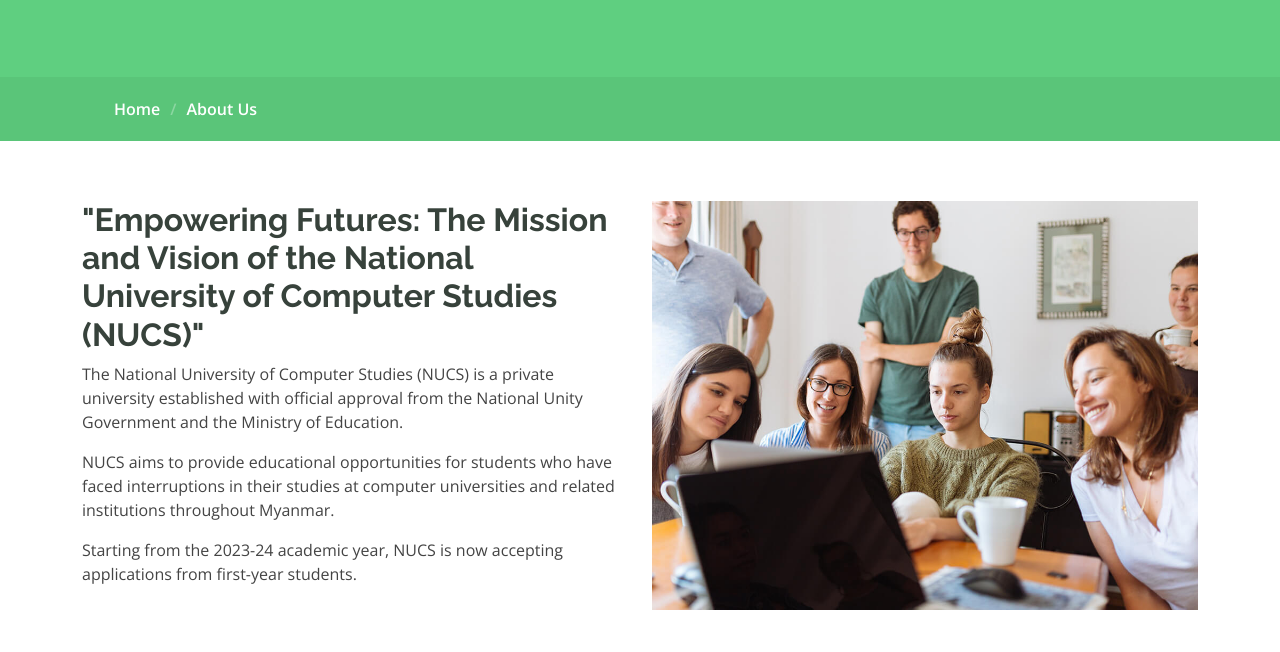
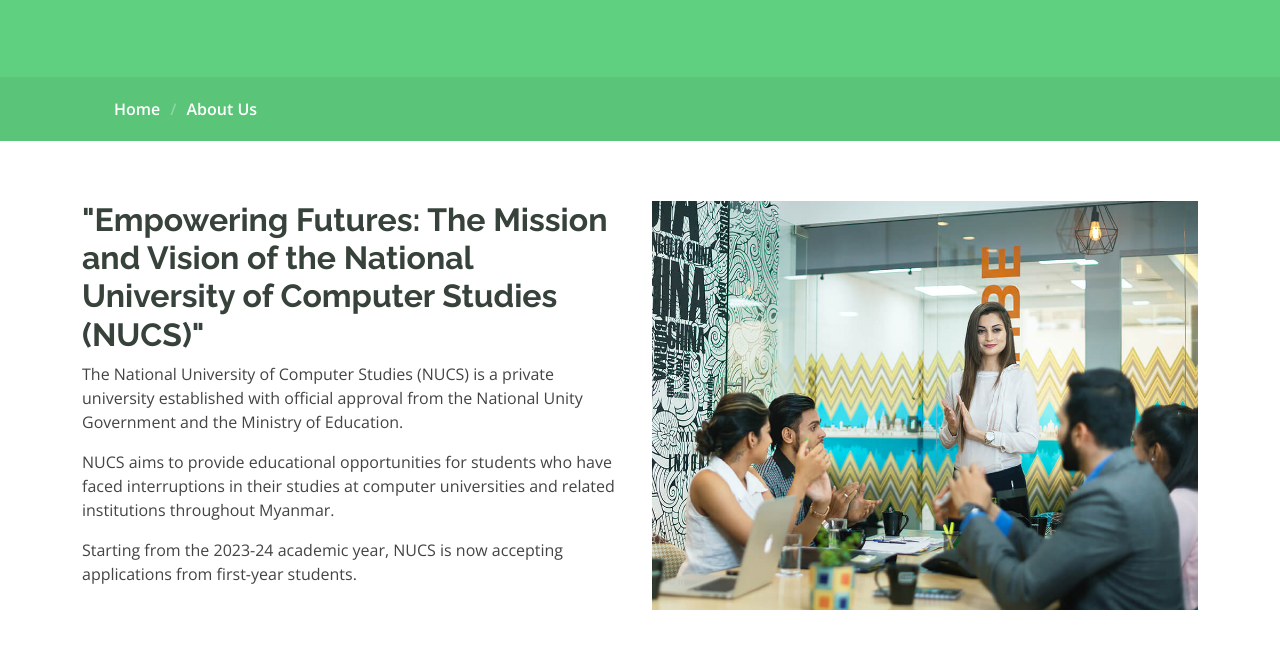
Before and after one commit to team7-candy/uni-prj, a plain HTML site: page about.html in a window 1280 px wide. Shown: the part 300-952 px from the top of the page. Drawn offline with nearby package versions, Linux system fonts and the light colour scheme.

Commit message:
resolved push

```diff
--- a/about.html
+++ b/about.html
@@ -91,7 +91,7 @@
         <div class="row gy-4">
 
           <div class="col-lg-6 order-1 order-lg-2" data-aos="fade-up" data-aos-delay="100">
-            <img src="assets/img/about.jpg" class="img-fluid" alt="">
+            <img src="assets/img/about-2.jpg" class="img-fluid" alt="">
           </div>
 
           <div class="col-lg-6 order-2 order-lg-1 content" data-aos="fade-up" data-aos-delay="200">
```
Also changed, not shown: sign up.html (deleted).
